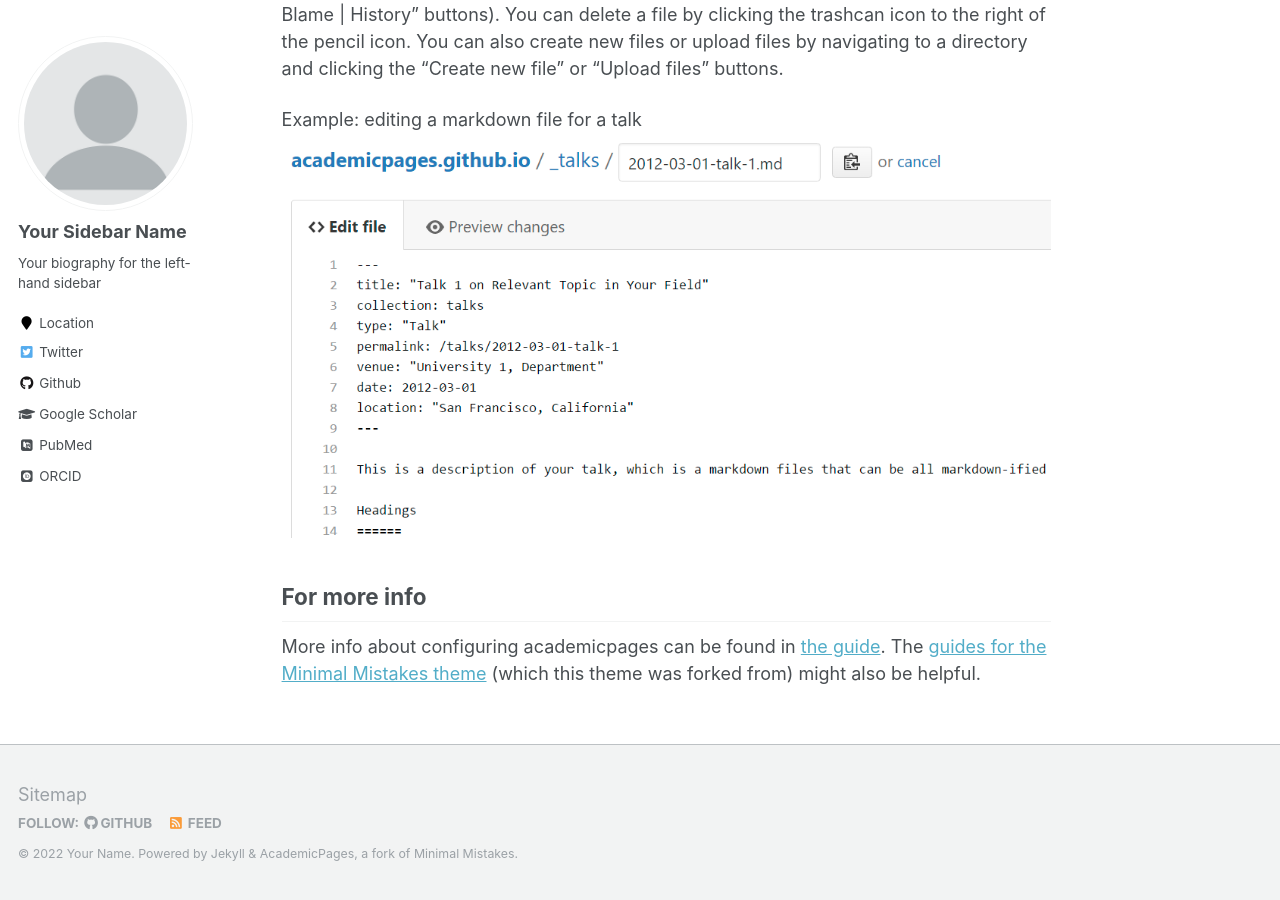
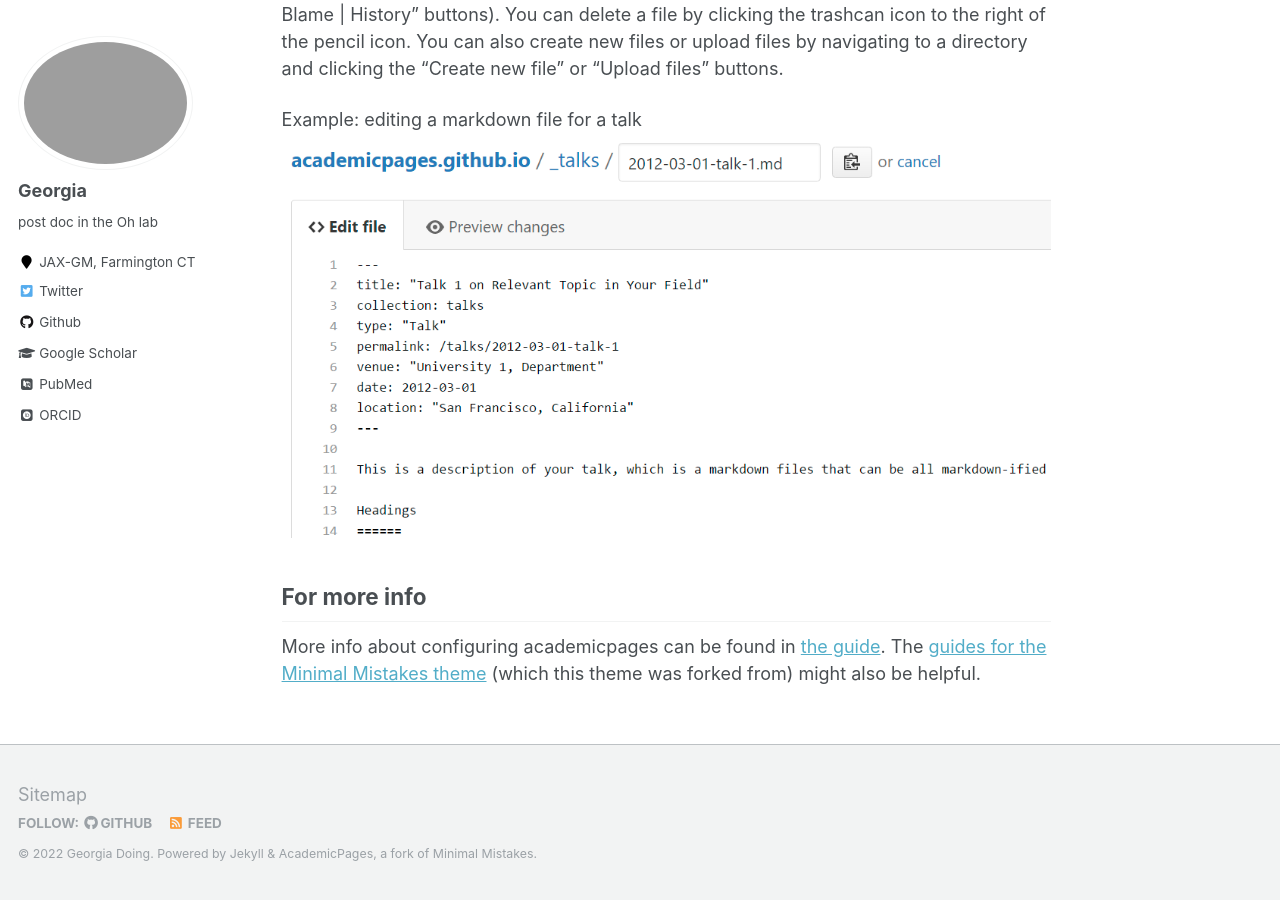
Before and after one commit to georgiadoing/georgiadoing.github.io, a Jekyll site: the page built from _pages/about.md, in a window 1280 px wide and 900 px high, scrolled down 2463 px. Built offline with Jekyll 4.4.1, drawn with Linux system fonts in a browser that asks for light colours; some web fonts are replaced; some of the changed text lies outside the part shown.

Commit message:
update config with landing info

```diff
--- a/_config.yml
+++ b/_config.yml
@@ -7,13 +7,13 @@
 
 # Site Settings
 locale                   : "en-US"
-title                    : "Your Name / Site Title"
+title                    : "Georgia Doing"
 title_separator          : "-"
-name                     : &name "Your Name"
-description              : &description "personal description"
-url                      : https://academicpages.github.io # the base hostname & protocol for your site e.g. "https://mmistakes.github.io"
+name                     : &name "Georgia Doing"
+description              : &description "post doc in the Oh Lab"
+url                      : https://georgiadoing.github.io # the base hostname & protocol for your site e.g. "https://mmistakes.github.io"
 baseurl                  : "" # the subpath of your site, e.g. "/blog"
-repository               : "academicpages/academicpages.github.io"
+repository               : "georgiadoing.github.io"
 teaser                   :  # filename of teaser fallback teaser image placed in /images/, .e.g. "500x300.png"
 breadcrumbs              : false # true, false (default)
 words_per_minute         : 160
@@ -80,10 +80,10 @@ analytics:
 
 # Site Author
 author:
-  name             : "Your Sidebar Name"
-  avatar           : "profile.png"
-  bio              : "Your biography for the left-hand sidebar"
-  location         : "Location"
+  name             : "Georgia"
+  avatar           : "headshot_crop"
+  bio              : "post doc in the Oh lab"
+  location         : "JAX-GM, Farmington CT"
   employer         :
   pubmed           : "https://www.ncbi.nlm.nih.gov/pubmed/?term=john+snow"
   googlescholar    : "http://yourfullgooglescholarurl.com"
@@ -96,7 +96,7 @@ author:
   flickr           :
   facebook         :
   foursquare       :
-  github           : "academicpages"
+  github           : "georgiadoing"
   google_plus      :
   keybase          :
   instagram        :
@@ -109,7 +109,7 @@ author:
   stackoverflow    : # http://stackoverflow.com/users/123456/username
   steam            :
   tumblr           :
-  twitter          : "replacethistwitterhandle"
+  twitter          : "@DoingMicrobio"
   vine             :
   weibo            :
   xing             :
```
Also changed, not shown: images/headshot_crop.jpg (added).
